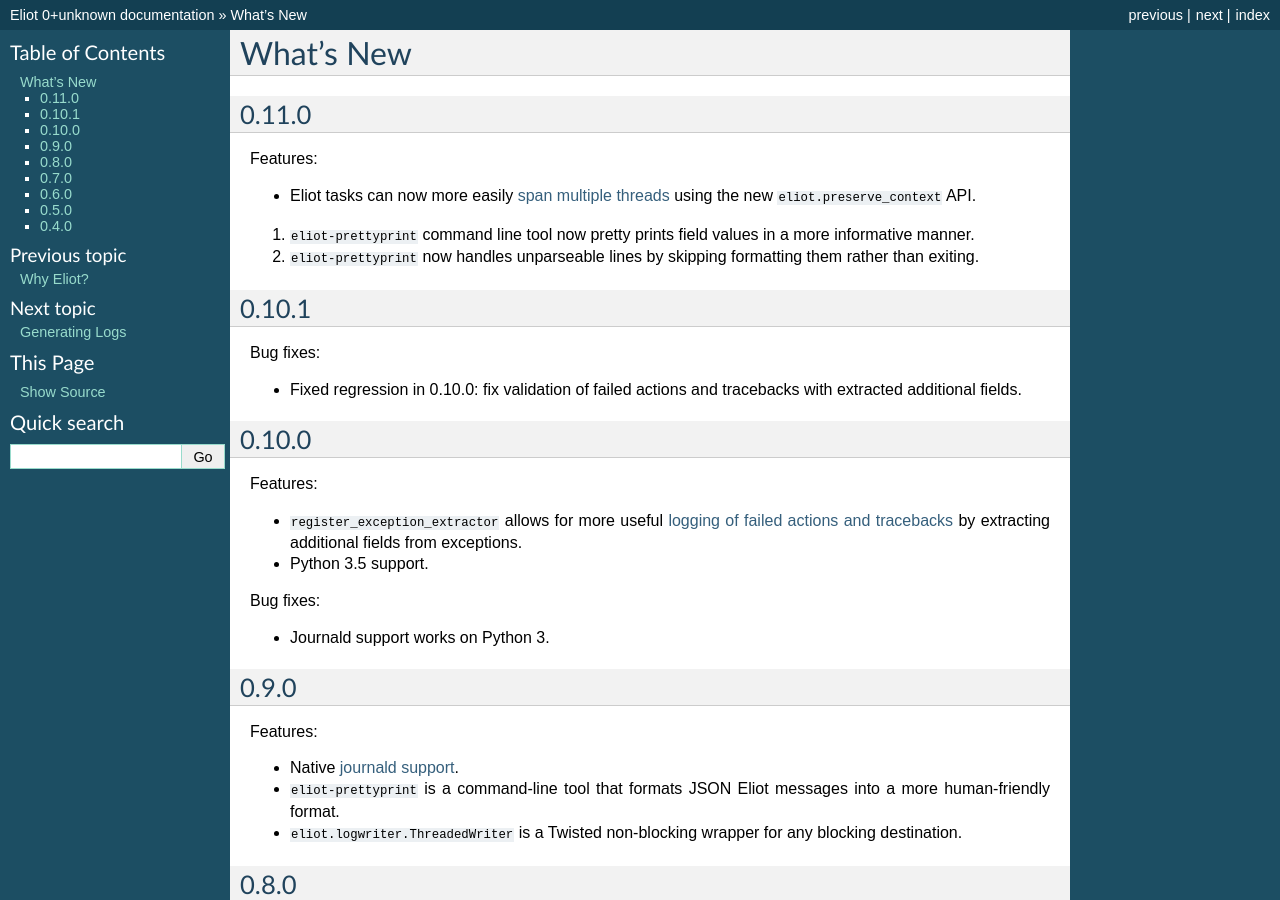
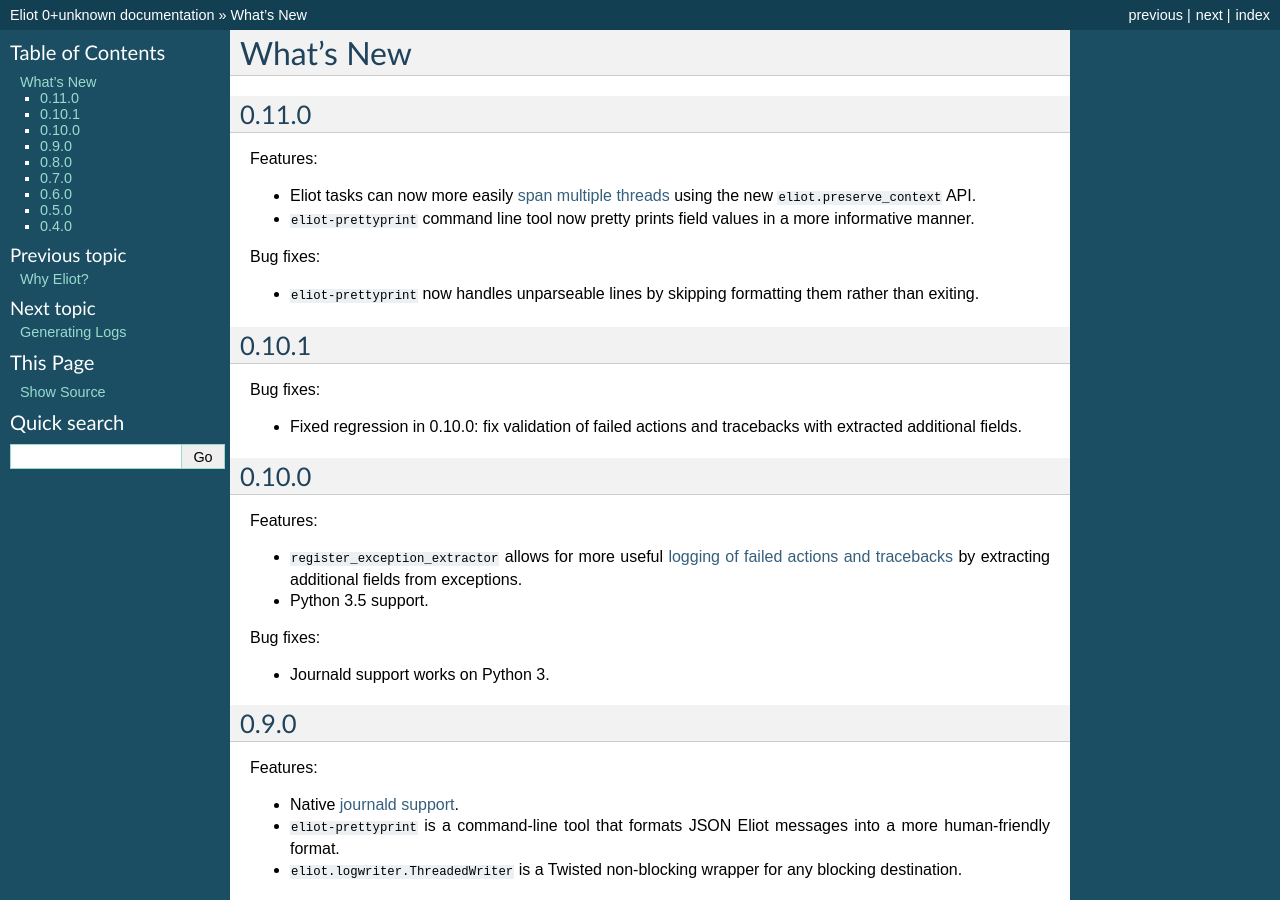
Before and after one commit to itamarst/eliot, a Sphinx documentation site: the page built from docs/source/news.rst, in a window 1280 px wide and 900 px high. Built offline with Sphinx 7.4.7, drawn with Linux system fonts in a browser that asks for light colours; pages that are not in the unit, such as notebooks, are missing from menus.

Commit message:
Fix bullets.

```diff
--- a/docs/source/news.rst
+++ b/docs/source/news.rst
@@ -7,8 +7,11 @@
 Features:
 
 * Eliot tasks can now more easily :ref:`span multiple threads <cross thread tasks>` using the new ``eliot.preserve_context`` API.
-1. ``eliot-prettyprint`` command line tool now pretty prints field values in a more informative manner.
-2. ``eliot-prettyprint`` now handles unparseable lines by skipping formatting them rather than exiting.
+* ``eliot-prettyprint`` command line tool now pretty prints field values in a more informative manner.
+
+Bug fixes:
+
+* ``eliot-prettyprint`` now handles unparseable lines by skipping formatting them rather than exiting.
 
 0.10.1
 ^^^^^^
```
